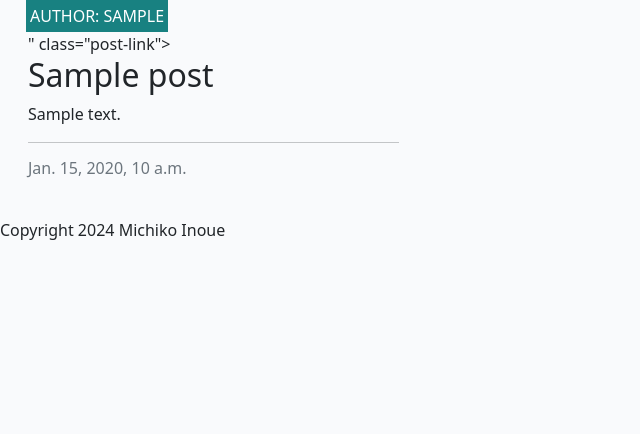
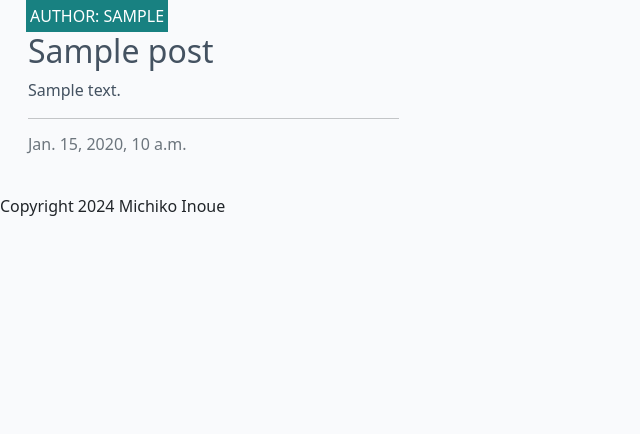
Before and after one commit to micmic210/django-blog, a Django app: page / in a window 1280 px wide. Shown: the part 60-494 px from the top of the page, without its empty margins (0-640 px from the left). Run offline with Django 4.2, Linux system fonts and the light colour scheme; tables that the repository leaves empty hold one stand-in row (values such as "Sample post").

Commit message:
Fix the bug of index.html

```diff
--- a/blog/templates/blog/index.html
+++ b/blog/templates/blog/index.html
@@ -18,9 +18,9 @@
                                     <p class="author">Author: {{ post.author }}</p>
                                 </div>
                             </div>
-                            <a href="{% url 'post_detail' post.slug %}" class="post-link"></a>" class="post-link">
+                            <a href="{% url 'post_detail' post.slug %}" class="post-link">
                                 <h2 class="card-title">{{ post.title }}</h2>
-                                <p class="card-text">{{ post.excerpt}}
+                                <p class="card-text">{{ post.excerpt}}</p>
                             </a>
 
 
```
Also changed, not shown: blog/views.py (+4 -7 lines).
